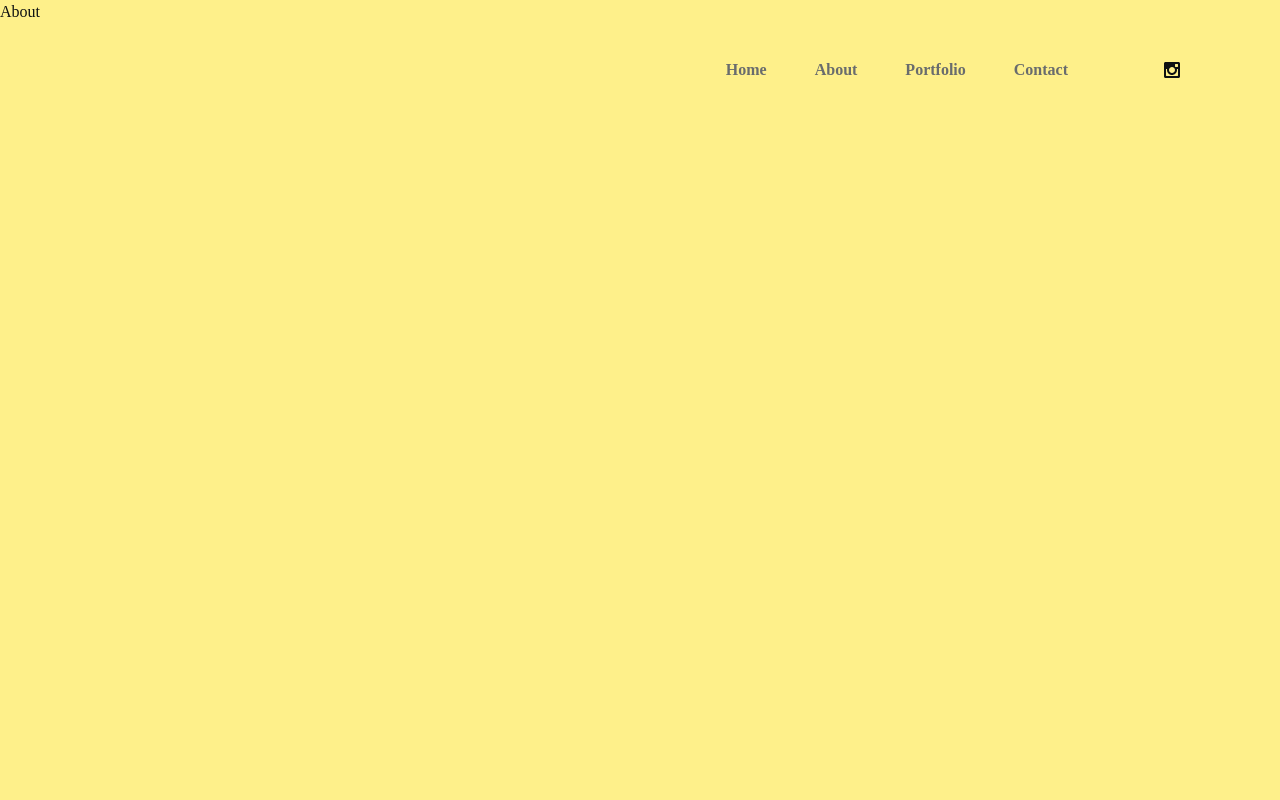
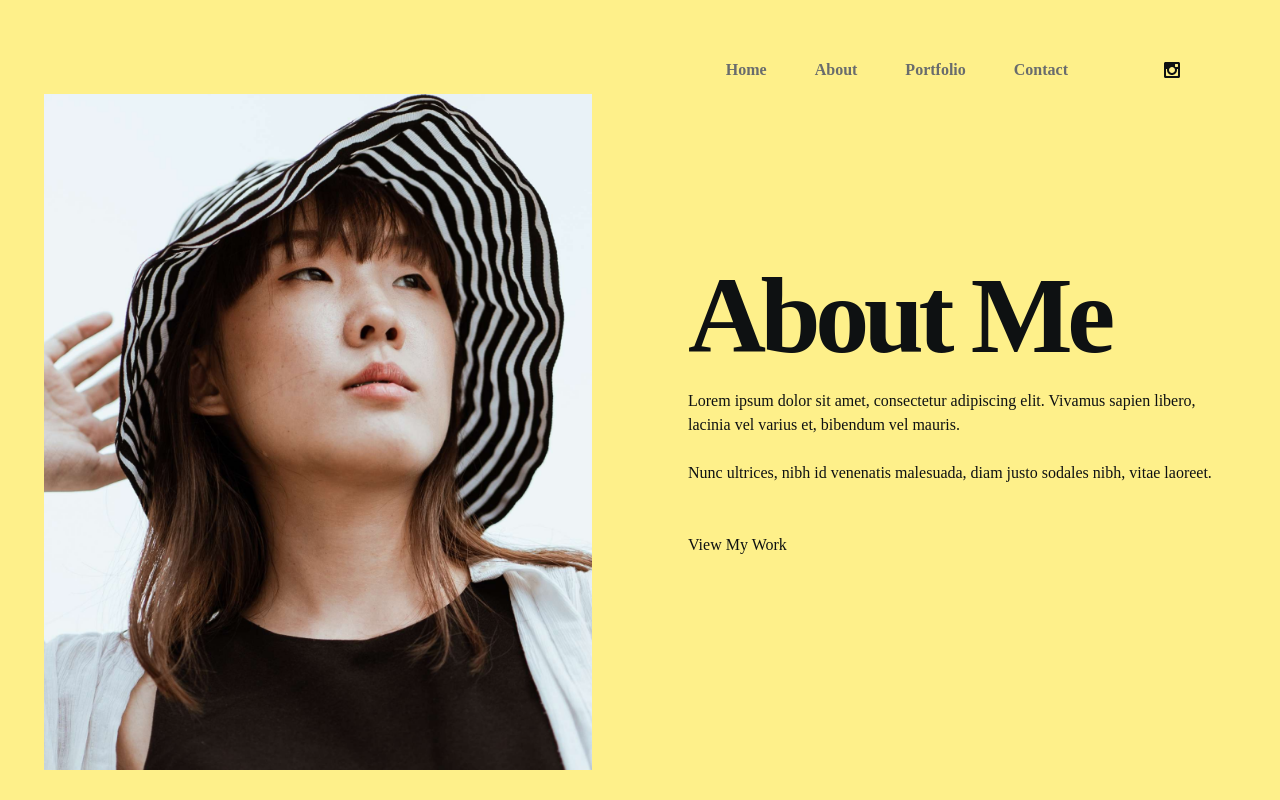
Before and after one commit to LewisMurray00/photography_template, a React (Create React App) app: page /about in a window 1280 px wide. Built offline with nearby package versions, Linux system fonts and the light colour scheme; the HTML template or start-up script is replaced by a standard one.

Commit message:
Started work on the about section

```diff
--- a/src/Pages/About.js
+++ b/src/Pages/About.js
@@ -1,9 +1,43 @@
 import React from 'react'
+
+//import images
+import AboutWoman from '../Img/About/AboutWoman.png'
+
+//import link
+import { Link } from 'react-router-dom'
 
 const About = () => {
   return (
     <section className='section bg-yellow-200'>
-      About
+      <div className='container mx-auto h-full relative'>
+
+        {/* Text and image wrapper */}
+        <div className='flex flex-col lg:flex-row h-full items-center justify-center gap-x-24 text-center lg:text-left lg:pt-16'>
+          {/* Image */}
+          <div className='flex-1 max-h-96 lg:max-h-max order-2 lg:order-none overflow-hidden'>
+            <img src={AboutWoman} alt="" />
+          </div>
+
+          {/* Text */}
+          <div className='flex-1 pt-36 pb-14 lg:pt-0 lg:w-auto z-10 flex flex-col justify-center items-center lg:items-start'>
+            <h1 className='h1'>About Me</h1>
+            <p className='mb-12' >
+              Lorem ipsum dolor sit amet,
+              consectetur adipiscing elit.
+              Vivamus sapien libero,
+              lacinia vel varius et,
+              bibendum vel mauris.
+              <br />
+              <br />
+              Nunc ultrices, nibh id venenatis malesuada,
+              diam justo sodales nibh,
+              vitae laoreet.
+            </p>
+            <Link to={'/portfolio'}>View My Work</Link>
+          </div>
+        </div>
+
+      </div>
     </section>
   )
 }
```
